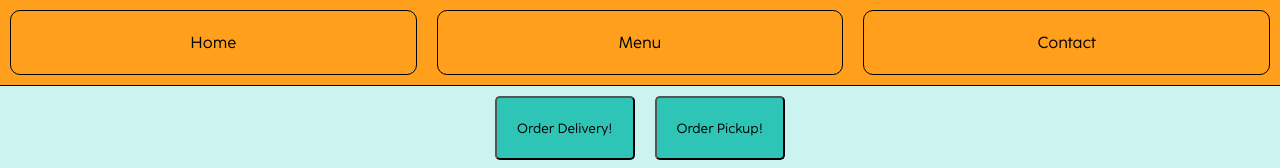
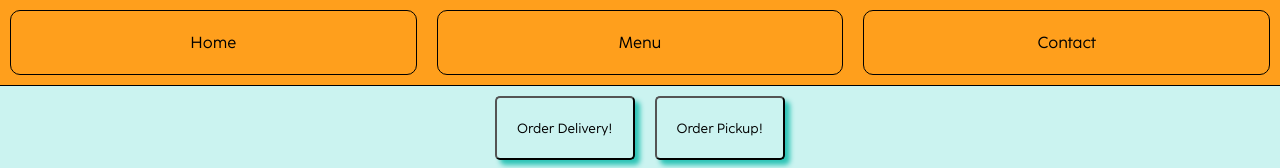
Before and after one commit to brentcam250/Restaurant_page, a website built with webpack: page src/index.html in a window 1280 px wide. Shown: the top 168 px of the page. Built offline with nearby package versions, Linux system fonts and the light colour scheme.

Commit message:
changed style of order buttons to align with the other pages

```diff
--- a/src/style.scss
+++ b/src/style.scss
@@ -112,11 +112,12 @@ $light-teal: #CBF3F0;
   button{
     margin: 10px;
     padding: 20px;
-    background-color: $teal;
+    background-color: $light-teal;
+    box-shadow: 5px 5px 5px $teal;
     border-radius: 5px;
     outline: none;
     &:hover {
-      background-color: $light-teal;
+      background-color: $teal;
     }
   }
 }
```
Also changed, not shown: dist/index.bundle.js.
